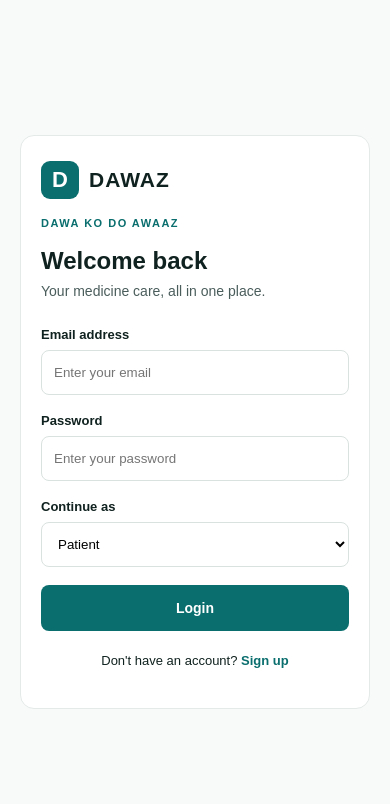
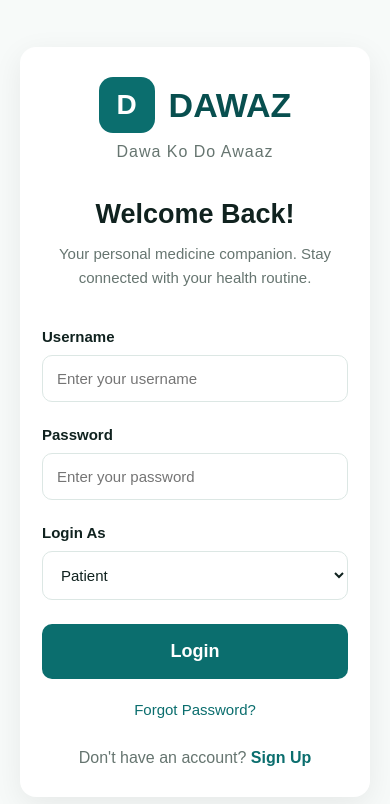
Before and after one commit to palak328/DAWAZ, a plain HTML site: page frontend/index.html in a window 390 px wide. Drawn offline with Linux system fonts and the light colour scheme.

Commit message:
update login page with username and forgot password
Replaced email input with username input.

Updated login form validation to use username.

Added Forgot Password link.

Added styling for the password recovery link.

Maintained patient and caregiver role selection.

Updated responsive login page styling.

```diff
--- a/frontend/css/styles.css
+++ b/frontend/css/styles.css
@@ -1,5 +1,7 @@
 
-/* GLOBAL SETTINGS */
+/* ==============================
+   GLOBAL STYLING
+================================= */
 
 * {
     margin: 0;
@@ -9,185 +11,230 @@
 
 body {
     font-family: Arial, sans-serif;
-    background-color: #F7FAF9;
-    color: #10221F;
+    background-color: #f7faf9;
+    color: #10221f;
 }
 
 
-/* LOGIN CONTAINER */
+/* ==============================
+   LOGIN CONTAINER
+================================= */
 
 .login-container {
     min-height: 100vh;
-
     display: flex;
     justify-content: center;
     align-items: center;
-
     padding: 20px;
 }
 
-
-/* LOGIN CARD */
-
 .login-card {
     width: 100%;
-    max-width: 420px;
-
-    background-color: #FFFFFF;
-
-    padding: 35px;
-
-    border: 1px solid #E4EAE8;
-    border-radius: 14px;
+    max-width: 520px;
+    background-color: #ffffff;
+    padding: 45px 40px;
+    border-radius: 16px;
+    box-shadow: 0 8px 30px rgba(0, 0, 0, 0.07);
 }
 
 
-/* BRAND */
+/* ==============================
+   BRAND SECTION
+================================= */
 
 .brand {
     display: flex;
     align-items: center;
-    gap: 10px;
-
-    margin-bottom: 18px;
+    justify-content: center;
+    gap: 14px;
 }
 
-.brand-icon {
-    width: 38px;
-    height: 38px;
-
-    background-color: #0B6E6E;
-    color: white;
-
+.brand-logo {
+    width: 56px;
+    height: 56px;
+    background-color: #0b6e6e;
+    color: #ffffff;
     display: flex;
     justify-content: center;
     align-items: center;
-
-    border-radius: 9px;
-    font-size: 22px;
+    border-radius: 14px;
+    font-size: 28px;
     font-weight: bold;
 }
 
 .brand h2 {
-    font-size: 21px;
+    color: #084f4f;
+    font-size: 34px;
+}
+
+.tagline {
+    text-align: center;
+    color: #667570;
+    font-size: 16px;
+    margin-top: 10px;
     letter-spacing: 1px;
 }
 
-.tagline {
-    color: #0B6E6E;
-    font-size: 11px;
-    font-weight: bold;
-    letter-spacing: 1.5px;
 
-    margin-bottom: 18px;
+/* ==============================
+   WELCOME SECTION
+================================= */
+
+.welcome-section {
+    text-align: center;
+    margin: 38px 0;
+}
+
+.welcome-section h1 {
+    font-size: 34px;
+    margin-bottom: 12px;
+    color: #10221f;
+}
+
+.welcome-section p {
+    font-size: 18px;
+    color: #667570;
+    line-height: 1.6;
 }
 
 
-/* TEXT */
-
-.login-card h1 {
-    font-size: 27px;
-    margin-bottom: 8px;
-}
-
-.description {
-    color: #4A5D5B;
-    font-size: 14px;
-
-    margin-bottom: 28px;
-}
-
-
-/* FORM */
+/* ==============================
+   FORM STYLING
+================================= */
 
 .form-group {
-    display: flex;
-    flex-direction: column;
-
-    gap: 8px;
-    margin-bottom: 18px;
+    margin-bottom: 24px;
 }
 
 .form-group label {
-    font-size: 13px;
+    display: block;
+    font-size: 18px;
     font-weight: bold;
+    margin-bottom: 10px;
+    color: #10221f;
 }
 
 .form-group input,
 .form-group select {
-
     width: 100%;
-    height: 45px;
-
-    padding: 0 12px;
-
-    border: 1px solid #D9E2DF;
-    border-radius: 8px;
-
+    padding: 17px;
+    border: 1px solid #dce7e4;
+    border-radius: 10px;
+    font-size: 17px;
     outline: none;
-    background-color: white;
+    background-color: #ffffff;
+    color: #10221f;
 }
 
 .form-group input:focus,
 .form-group select:focus {
-    border-color: #0B6E6E;
+    border-color: #0b6e6e;
+    box-shadow: 0 0 0 3px rgba(11, 110, 110, 0.1);
 }
 
 
-/* LOGIN BUTTON */
+/* ==============================
+   LOGIN BUTTON
+================================= */
 
-.login-btn {
+.login-button {
     width: 100%;
-    height: 46px;
-
-    background-color: #0B6E6E;
-    color: white;
-
+    padding: 17px;
+    background-color: #0b6e6e;
+    color: #ffffff;
     border: none;
-    border-radius: 8px;
-
-    font-size: 14px;
+    border-radius: 10px;
+    font-size: 18px;
     font-weight: bold;
-
     cursor: pointer;
+    transition: 0.2s;
 }
 
-.login-btn:hover {
-    background-color: #084F4F;
+.login-button:hover {
+    background-color: #084f4f;
 }
 
 
-/* SIGNUP */
+/* ==============================
+   FEEDBACK MESSAGE
+================================= */
 
-.signup-text {
+.message {
     text-align: center;
-    font-size: 13px;
+    font-size: 14px;
+    margin-top: 12px;
+    color: #0b6e6e;
+}
 
+
+/* ==============================
+   FORGOT PASSWORD
+================================= */
+
+.forgot-password {
+    text-align: center;
     margin-top: 22px;
 }
 
-.signup-text a {
-    color: #0B6E6E;
-    font-weight: bold;
+.forgot-password a {
+    color: #0b6e6e;
+    font-size: 15px;
     text-decoration: none;
 }
 
-.message {
-    font-size: 12px;
-    margin-top: 15px;
-    text-align: center;
+.forgot-password a:hover {
+    text-decoration: underline;
 }
 
 
-/* MOBILE */
+/* ==============================
+   SIGNUP SECTION
+================================= */
+
+.signup-section {
+    text-align: center;
+    margin-top: 30px;
+    font-size: 16px;
+    color: #667570;
+}
+
+.signup-section a {
+    color: #0b6e6e;
+    text-decoration: none;
+    font-weight: bold;
+}
+
+.signup-section a:hover {
+    text-decoration: underline;
+}
+
+
+/* ==============================
+   RESPONSIVE DESIGN
+================================= */
 
 @media (max-width: 480px) {
 
     .login-card {
-        padding: 25px 20px;
+        padding: 30px 22px;
     }
 
-    .login-card h1 {
-        font-size: 24px;
+    .welcome-section h1 {
+        font-size: 27px;
     }
+
+    .welcome-section p {
+        font-size: 15px;
+    }
+
+    .form-group label {
+        font-size: 15px;
+    }
+
+    .form-group input,
+    .form-group select {
+        font-size: 15px;
+        padding: 14px;
+    }
+
 }
--- a/frontend/index.html
+++ b/frontend/index.html
@@ -17,32 +17,43 @@
 
         <section class="login-card">
 
+            <!-- Brand Section -->
             <div class="brand">
-                <div class="brand-icon">D</div>
+                <div class="brand-logo">D</div>
                 <h2>DAWAZ</h2>
             </div>
 
-            <p class="tagline">DAWA KO DO AWAAZ</p>
+            <p class="tagline">Dawa Ko Do Awaaz</p>
 
-            <h1>Welcome back</h1>
 
-            <p class="description">
-                Your medicine care, all in one place.
-            </p>
+            <!-- Welcome Section -->
+            <div class="welcome-section">
+                <h1>Welcome Back!</h1>
 
+                <p>
+                    Your personal medicine companion.
+                    Stay connected with your health routine.
+                </p>
+            </div>
+
+
+            <!-- Login Form -->
             <form id="loginForm">
 
+                <!-- Username -->
                 <div class="form-group">
-                    <label for="email">Email address</label>
+                    <label for="username">Username</label>
 
                     <input
-                        type="email"
-                        id="email"
-                        placeholder="Enter your email"
+                        type="text"
+                        id="username"
+                        placeholder="Enter your username"
                         required
                     >
                 </div>
 
+
+                <!-- Password -->
                 <div class="form-group">
                     <label for="password">Password</label>
 
@@ -54,8 +65,10 @@
                     >
                 </div>
 
+
+                <!-- Role Selection -->
                 <div class="form-group">
-                    <label for="role">Continue as</label>
+                    <label for="role">Login As</label>
 
                     <select id="role" required>
                         <option value="patient">Patient</option>
@@ -63,18 +76,36 @@
                     </select>
                 </div>
 
-                <button type="submit" class="login-btn">
+
+                <!-- Login Button -->
+                <button type="submit" class="login-button">
                     Login
                 </button>
 
+
+                <!-- Feedback Message -->
+                <p id="message" class="message"></p>
+
             </form>
 
-            <p class="signup-text">
-                Don't have an account?
-                <a href="#" id="signupLink">Sign up</a>
-            </p>
 
-            <p id="message" class="message"></p>
+            <!-- Forgot Password -->
+            <div class="forgot-password">
+                <a href="pages/forgot-password.html">
+                    Forgot Password?
+                </a>
+            </div>
+
+
+            <!-- Signup Section -->
+            <div class="signup-section">
+                <p>
+                    Don't have an account?
+                    <a href="pages/signup.html" id="signupLink">
+                        Sign Up
+                    </a>
+                </p>
+            </div>
 
         </section>
 
--- a/frontend/js/auth.js
+++ b/frontend/js/auth.js
@@ -1,33 +1,42 @@
 
+// Get the login form
 const loginForm = document.getElementById("loginForm");
 
+// Listen for form submission
 loginForm.addEventListener("submit", function(event) {
 
+    // Prevent page reload
     event.preventDefault();
 
-    const email = document.getElementById("email").value;
+    // Get input values
+    const username = document.getElementById("username").value.trim();
     const password = document.getElementById("password").value;
     const role = document.getElementById("role").value;
 
+    // Get feedback message element
     const message = document.getElementById("message");
 
-    if (!email || !password) {
+    // Validate input fields
+    if (!username || !password) {
 
         message.textContent = "Please fill all fields.";
         return;
     }
 
+    // Display login status
     message.textContent = "Login interface working.";
 
-    // Temporary frontend navigation.
+    // Temporary frontend navigation
     // Real authentication will be connected to the backend.
 
     if (role === "patient") {
+
         window.location.href = "pages/dashboard.html";
-    }
 
-    else {
+    } else {
+
         window.location.href = "pages/dashboard.html";
+
     }
 
 });
```
